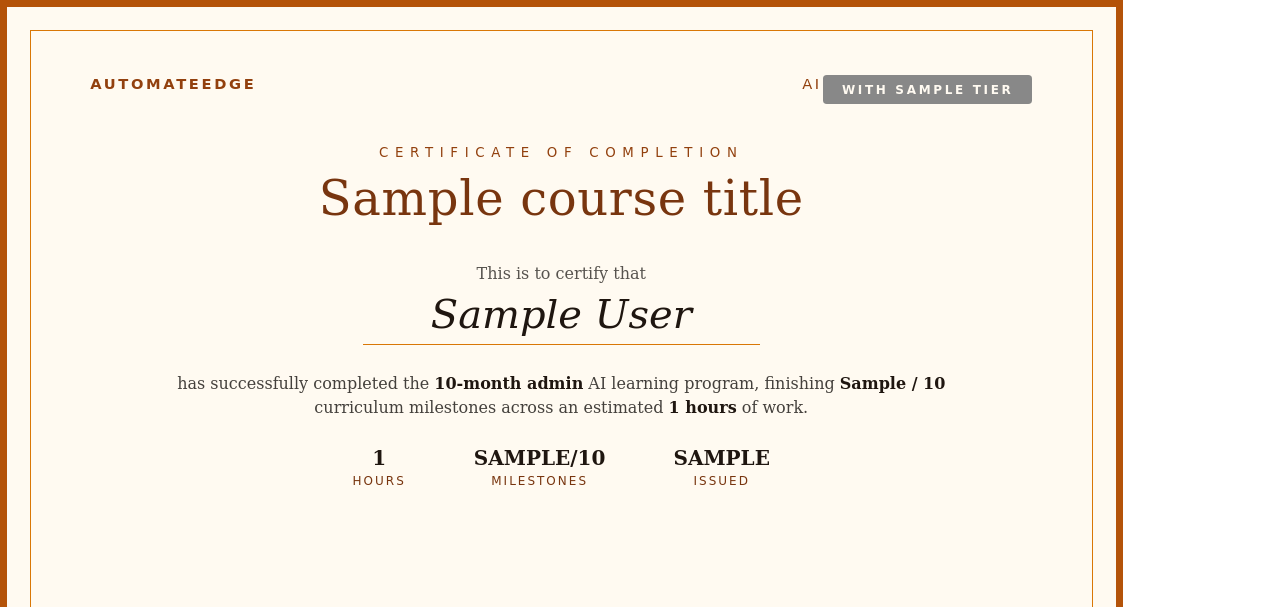
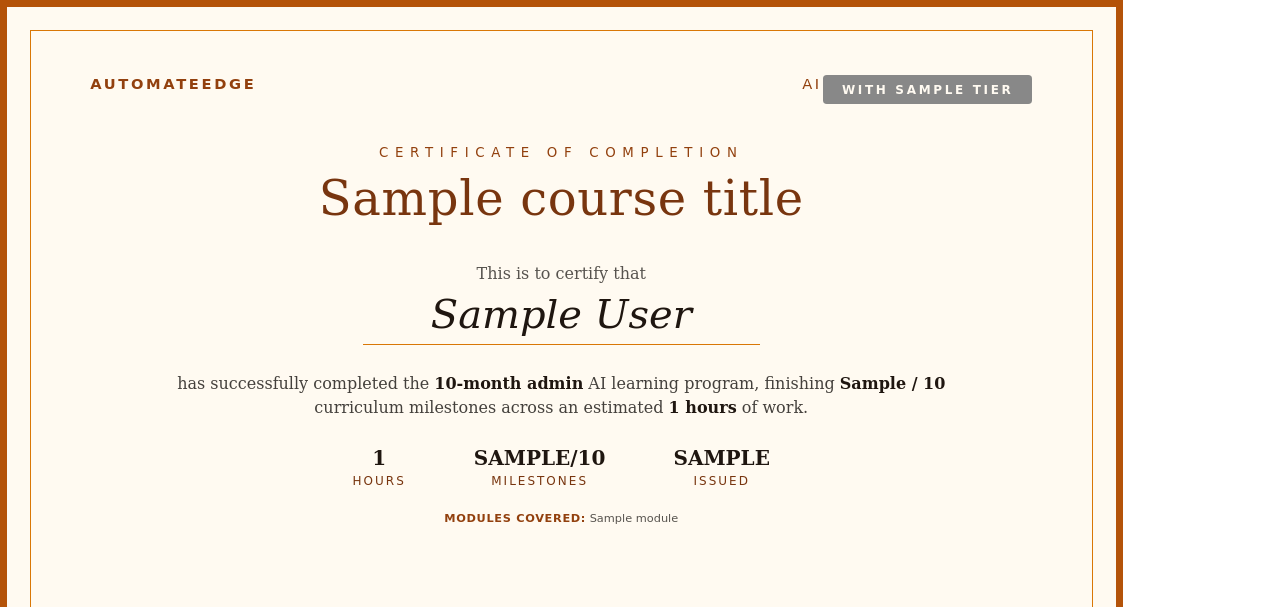
Before and after one commit to manishjnv/AIExpert, a Python web app: template backend/app/templates/certificate.html in a window 1280 px wide. Shown: the top 607 px of the page. Run offline with Jinja, Linux system fonts and the light colour scheme; the template is opened without the code that fills it: most values are stand-ins (such as "Sample title", 1, 10 or a date in 2020).

Commit message:
feat(certificates): show modules covered + hide 0-repo row on verify
PDF: small 'Modules covered:' line beneath the stats row listing the
template's month titles separated by middots ('Foundations & Classical
ML · Deep Learning & LLMs · Deploy & Capstone'). 8.5pt sans, fits
between stats and the QR footer without crowding.

Verify HTML: same 'Modules Completed' list as a numbered ordered list
under the credential details, and the 'Projects shipped: 0 GitHub
repositories' row is now hidden when repos_linked == 0 (mirrors the
PDF behavior shipped earlier).

Source: month titles from the plan template — already curated +
concise, better signal than dumping every focus area or week title.

Co-Authored-By: Claude Opus 4.6 (1M context) <noreply@anthropic.com>

```diff
--- a/backend/app/templates/certificate.html
+++ b/backend/app/templates/certificate.html
@@ -93,6 +93,19 @@
       bottom: 12mm; left: 22mm; right: 22mm;
       display: flex; align-items: flex-end; justify-content: space-between;
     }
+    .modules {
+      text-align: center;
+      margin-top: 6mm;
+      padding: 0 26mm;
+      font-family: "DejaVu Sans", sans-serif;
+      font-size: 8.5pt;
+      color: #57534e;
+      line-height: 1.4;
+    }
+    .modules .modules-label {
+      color: #92400e; font-weight: 700;
+      letter-spacing: 0.5pt; text-transform: uppercase;
+    }
     .sig {
       text-align: center;
       font-family: "DejaVu Sans", sans-serif;
@@ -173,6 +186,12 @@
       <div class="stat"><span class="val">{{ issued_at_short }}</span>Issued</div>
     </div>
 
+    {% if modules %}
+    <div class="modules">
+      <span class="modules-label">Modules covered:</span> {{ modules | join(' · ') }}
+    </div>
+    {% endif %}
+
     <div class="footer">
       <div class="sig">
         <div class="sig-name">AutomateEdge</div>
```
Also changed, not shown: backend/app/routers/verify.py (+14 -1 lines), backend/app/services/certificate_pdf.py (+13 -0 lines).
